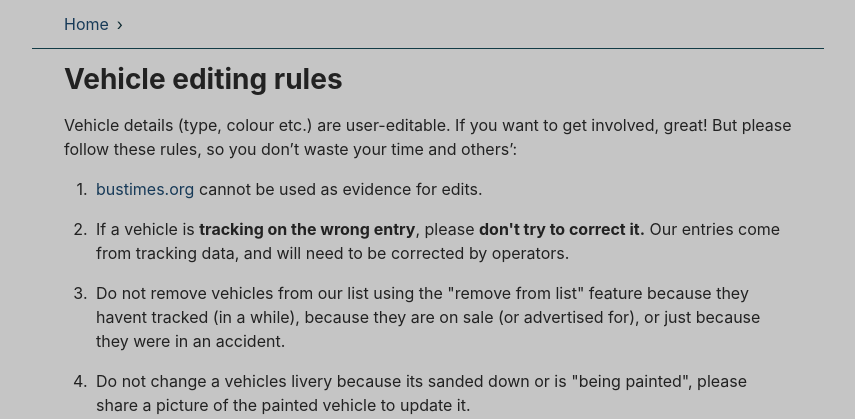
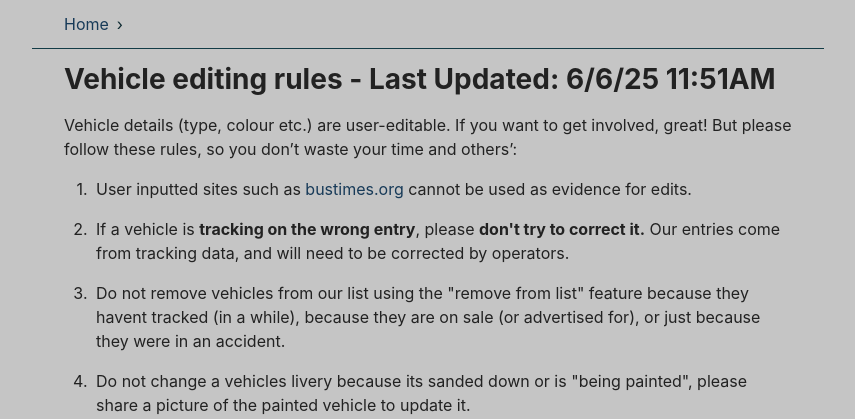
Before and after one commit to iMarkeh/timesbus.org, a Django app: template busstops/templates/rules.html in a window 1280 px wide. Shown: the part 56-475 px from the top of the page, without its empty margins (212-1067 px from the left). Run offline with Django 4.2, Linux system fonts and the light colour scheme; the template is opened without the code that fills it, so the values that code supplies are empty; style sheets or scripts are compiled from the project's sources; some web fonts are replaced.

Commit message:
various updates - changed R1.

```diff
--- a/busstops/templates/rules.html
+++ b/busstops/templates/rules.html
@@ -10,13 +10,13 @@
 
 {% block content %}
 
-<h1>Vehicle editing rules</h1>
+<h1>Vehicle editing rules - Last Updated: 6/6/25 11:51AM</h1>
 
 <p>Vehicle details (type, colour etc.) are user-editable.
     If you want to get involved, great! But please follow these rules, so you don’t waste your time and others’:</p>
 
 <ol class="rules">
-        <li><p><a href="https://bustimes.org">bustimes.org</a> cannot be used as evidence for edits.</p></li>
+        <li><p>User inputted sites such as <a href="https://bustimes.org">bustimes.org</a> cannot be used as evidence for edits.</p></li>
 	<li><p>If a vehicle is <strong>tracking on the wrong entry</strong>, please <strong>don't try to correct it.</strong> Our entries come from tracking data, and will need to be corrected by operators.</p></li>
 	<li><p>Do not remove vehicles from our list using the "remove from list" feature because they havent tracked (in a while), because they are on sale (or advertised for), or just because they were in an accident.</p></li>
 	<li><p>Do not change a vehicles livery because its sanded down or is "being painted", please share a picture of the painted vehicle to update it.</p></li>
```
Also changed, not shown: vehicles/management/commands/import_iss.py (+3 -5 lines).
